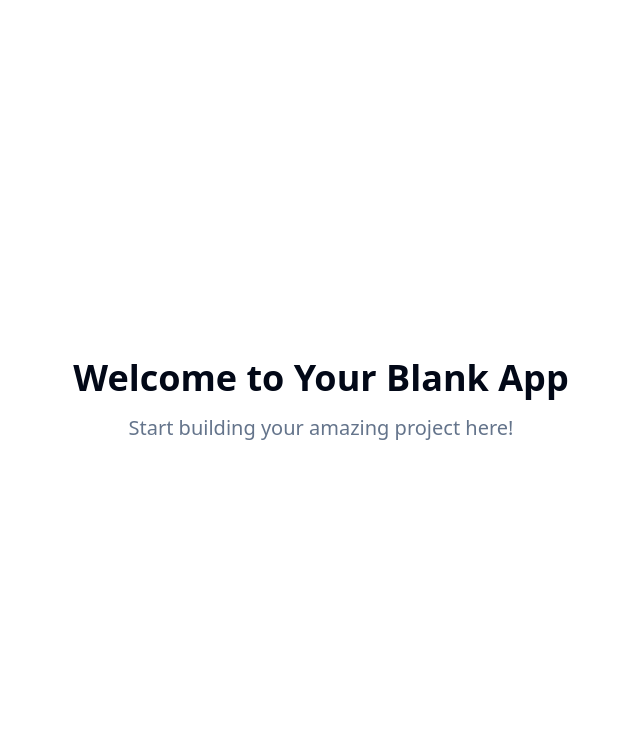
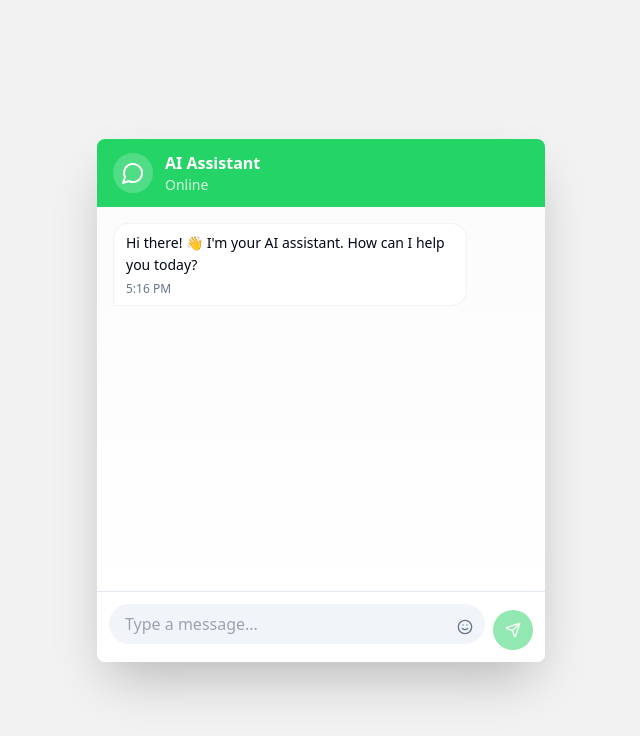
Before and after one commit to wearegold/chat-ai-wizards, a React (Vite) app: page / in a window 1280 px wide. Shown: the top 736 px of the page, without its empty margins (319-959 px from the left). Built offline with nearby package versions, Linux system fonts and the light colour scheme.

Commit message:
Add AI chat integration

```diff
--- a/index.html
+++ b/index.html
@@ -3,11 +3,11 @@
   <head>
     <meta charset="UTF-8" />
     <meta name="viewport" content="width=device-width, initial-scale=1.0" />
-    <title>chat-ai-wizards</title>
-    <meta name="description" content="Lovable Generated Project" />
+    <title>AI WhatsApp Chat Assistant</title>
+    <meta name="description" content="Interactive AI chat assistant with WhatsApp-style interface" />
     <meta name="author" content="Lovable" />
 
-    <meta property="og:title" content="chat-ai-wizards" />
+    <meta property="og:title" content="41f7ec3f-5de6-46dc-9e2f-716012c641df" />
     <meta property="og:description" content="Lovable Generated Project" />
     <meta property="og:type" content="website" />
     <meta property="og:image" content="https://lovable.dev/opengraph-image-p98pqg.png" />
--- /dev/null
+++ b/src/components/ChatInput.tsx
@@ -0,0 +1,68 @@
+import React, { useState } from 'react';
+import { Send, Smile } from 'lucide-react';
+import { Button } from '@/components/ui/button';
+
+interface ChatInputProps {
+  onSendMessage: (message: string) => void;
+}
+
+export const ChatInput: React.FC<ChatInputProps> = ({ onSendMessage }) => {
+  const [message, setMessage] = useState('');
+
+  const handleSubmit = (e: React.FormEvent) => {
+    e.preventDefault();
+    if (message.trim()) {
+      onSendMessage(message.trim());
+      setMessage('');
+    }
+  };
+
+  const handleKeyPress = (e: React.KeyboardEvent) => {
+    if (e.key === 'Enter' && !e.shiftKey) {
+      e.preventDefault();
+      handleSubmit(e);
+    }
+  };
+
+  return (
+    <div className="border-t border-border bg-white p-3">
+      <form onSubmit={handleSubmit} className="flex items-end gap-2">
+        <div className="flex-1 relative">
+          <textarea
+            value={message}
+            onChange={(e) => setMessage(e.target.value)}
+            onKeyPress={handleKeyPress}
+            placeholder="Type a message..."
+            className="w-full resize-none rounded-full px-4 py-2 pr-10 bg-muted border-0 outline-none focus:ring-2 focus:ring-primary/20 max-h-20 min-h-[40px] transition-all duration-200"
+            rows={1}
+            style={{
+              height: 'auto',
+              minHeight: '40px',
+            }}
+            onInput={(e) => {
+              const target = e.target as HTMLTextAreaElement;
+              target.style.height = 'auto';
+              target.style.height = Math.min(target.scrollHeight, 80) + 'px';
+            }}
+          />
+          <Button
+            type="button"
+            variant="ghost"
+            size="sm"
+            className="absolute right-2 top-1/2 -translate-y-1/2 h-6 w-6 p-0 hover:bg-transparent"
+          >
+            <Smile className="w-4 h-4 text-muted-foreground" />
+          </Button>
+        </div>
+        <Button
+          type="submit"
+          size="sm"
+          className="rounded-full h-10 w-10 p-0 bg-primary hover:bg-primary/90 transition-all duration-200 hover:scale-105"
+          disabled={!message.trim()}
+        >
+          <Send className="w-4 h-4" />
+        </Button>
+      </form>
+    </div>
+  );
+};
--- /dev/null
+++ b/src/components/ChatInterface.tsx
@@ -0,0 +1,87 @@
+import React, { useState, useRef, useEffect } from 'react';
+import { MessageBubble } from './MessageBubble';
+import { ChatInput } from './ChatInput';
+import { TypingIndicator } from './TypingIndicator';
+import { MessageCircle } from 'lucide-react';
+
+export interface Message {
+  id: string;
+  text: string;
+  isUser: boolean;
+  timestamp: Date;
+}
+
+export const ChatInterface = () => {
+  const [messages, setMessages] = useState<Message[]>([
+    {
+      id: '1',
+      text: "Hi there! 👋 I'm your AI assistant. How can I help you today?",
+      isUser: false,
+      timestamp: new Date(),
+    },
+  ]);
+  const [isTyping, setIsTyping] = useState(false);
+  const messagesEndRef = useRef<HTMLDivElement>(null);
+
+  const scrollToBottom = () => {
+    messagesEndRef.current?.scrollIntoView({ behavior: 'smooth' });
+  };
+
+  useEffect(() => {
+    scrollToBottom();
+  }, [messages, isTyping]);
+
+  const handleSendMessage = async (text: string) => {
+    const userMessage: Message = {
+      id: Date.now().toString(),
+      text,
+      isUser: true,
+      timestamp: new Date(),
+    };
+
+    setMessages(prev => [...prev, userMessage]);
+    setIsTyping(true);
+
+    // Simulate AI response delay
+    setTimeout(() => {
+      const aiMessage: Message = {
+        id: (Date.now() + 1).toString(),
+        text: "Thanks for your message! This is where the GPT integration would respond. To enable real AI responses, you'll need to connect to Supabase for backend functionality.",
+        isUser: false,
+        timestamp: new Date(),
+      };
+
+      setMessages(prev => [...prev, aiMessage]);
+      setIsTyping(false);
+    }, 1000 + Math.random() * 2000);
+  };
+
+  return (
+    <div className="min-h-screen bg-chat-background flex items-center justify-center p-4">
+      <div className="w-full max-w-md bg-white rounded-lg shadow-2xl overflow-hidden">
+        {/* Header */}
+        <div className="bg-primary px-4 py-3 flex items-center gap-3">
+          <div className="w-10 h-10 bg-white/20 rounded-full flex items-center justify-center">
+            <MessageCircle className="w-6 h-6 text-white" />
+          </div>
+          <div>
+            <h1 className="text-white font-semibold">AI Assistant</h1>
+            <p className="text-white/80 text-sm">Online</p>
+          </div>
+        </div>
+
+        {/* Messages Container */}
+        <div className="h-96 overflow-y-auto p-4 space-y-3 bg-gradient-to-b from-chat-background/30 to-white">
+          {messages.map((message) => (
+            <MessageBubble key={message.id} message={message} />
+          ))}
+          {isTyping && <TypingIndicator />}
+          <div ref={messagesEndRef} />
+        </div>
+
+        {/* Input Area */}
+        <ChatInput onSendMessage={handleSendMessage} />
+      </div>
+    </div>
+  );
+};
--- /dev/null
+++ b/src/components/MessageBubble.tsx
@@ -0,0 +1,41 @@
+import React from 'react';
+import { Message } from './ChatInterface';
+import { Check, CheckCheck } from 'lucide-react';
+
+interface MessageBubbleProps {
+  message: Message;
+}
+
+export const MessageBubble: React.FC<MessageBubbleProps> = ({ message }) => {
+  const formatTime = (date: Date) => {
+    return date.toLocaleTimeString('en-US', {
+      hour: 'numeric',
+      minute: '2-digit',
+      hour12: true
+    });
+  };
+
+  return (
+    <div className={`flex ${message.isUser ? 'justify-end' : 'justify-start'}`}>
+      <div
+        className={`
+          max-w-[85%] px-3 py-2 rounded-2xl relative transition-all duration-200 hover:scale-[1.02]
+          ${message.isUser
+            ? 'bg-chat-user-bubble text-chat-user-text rounded-br-sm'
+            : 'bg-chat-ai-bubble text-chat-ai-text border border-border/50 rounded-bl-sm'
+          }
+        `}
+      >
+        <p className="text-sm leading-relaxed break-words">{message.text}</p>
+        <div className={`flex items-center gap-1 mt-1 ${message.isUser ? 'justify-end' : 'justify-start'}`}>
+          <span className={`text-xs ${message.isUser ? 'text-white/70' : 'text-muted-foreground'}`}>
+            {formatTime(message.timestamp)}
+          </span>
+          {message.isUser && (
+            <CheckCheck className="w-3 h-3 text-white/70" />
+          )}
+        </div>
+      </div>
+    </div>
+  );
+};
--- /dev/null
+++ b/src/components/TypingIndicator.tsx
@@ -0,0 +1,18 @@
+import React from 'react';
+
+export const TypingIndicator = () => {
+  return (
+    <div className="flex justify-start">
+      <div className="bg-chat-ai-bubble border border-border/50 px-4 py-3 rounded-2xl rounded-bl-sm max-w-[85%]">
+        <div className="flex items-center gap-1">
+          <div className="flex gap-1">
+            <div className="w-2 h-2 bg-muted-foreground/40 rounded-full animate-bounce" style={{ animationDelay: '0ms' }}></div>
+            <div className="w-2 h-2 bg-muted-foreground/40 rounded-full animate-bounce" style={{ animationDelay: '150ms' }}></div>
+            <div className="w-2 h-2 bg-muted-foreground/40 rounded-full animate-bounce" style={{ animationDelay: '300ms' }}></div>
+          </div>
+          <span className="text-xs text-muted-foreground ml-2">AI is typing...</span>
+        </div>
+      </div>
+    </div>
+  );
+};
--- a/src/index.css
+++ b/src/index.css
@@ -17,8 +17,9 @@ All colors MUST be HSL.
     --popover: 0 0% 100%;
     --popover-foreground: 222.2 84% 4.9%;
 
-    --primary: 222.2 47.4% 11.2%;
-    --primary-foreground: 210 40% 98%;
+    /* WhatsApp-inspired color scheme */
+    --primary: 142 70% 49%; /* WhatsApp green */
+    --primary-foreground: 0 0% 100%;
 
     --secondary: 210 40% 96.1%;
     --secondary-foreground: 222.2 47.4% 11.2%;
@@ -26,15 +27,26 @@ All colors MUST be HSL.
     --muted: 210 40% 96.1%;
     --muted-foreground: 215.4 16.3% 46.9%;
 
-    --accent: 210 40% 96.1%;
-    --accent-foreground: 222.2 47.4% 11.2%;
+    --accent: 142 70% 49%;
+    --accent-foreground: 0 0% 100%;
 
     --destructive: 0 84.2% 60.2%;
     --destructive-foreground: 210 40% 98%;
 
     --border: 214.3 31.8% 91.4%;
     --input: 214.3 31.8% 91.4%;
-    --ring: 222.2 84% 4.9%;
+    --ring: 142 70% 49%;
+
+    /* Chat-specific colors */
+    --chat-background: 0 0% 95%;
+    --chat-user-bubble: 142 70% 49%;
+    --chat-ai-bubble: 0 0% 100%;
+    --chat-user-text: 0 0% 100%;
+    --chat-ai-text: 222.2 84% 4.9%;
+
+    /* Animations */
+    --transition-bounce: all 0.2s cubic-bezier(0.68, -0.55, 0.265, 1.55);
+    --transition-smooth: all 0.3s cubic-bezier(0.4, 0, 0.2, 1);
 
     --radius: 0.5rem;
 
--- a/src/pages/Index.tsx
+++ b/src/pages/Index.tsx
@@ -1,14 +1,7 @@
-// Update this page (the content is just a fallback if you fail to update the page)
+import { ChatInterface } from '@/components/ChatInterface';
 
 const Index = () => {
-  return (
-    <div className="min-h-screen flex items-center justify-center bg-background">
-      <div className="text-center">
-        <h1 className="text-4xl font-bold mb-4">Welcome to Your Blank App</h1>
-        <p className="text-xl text-muted-foreground">Start building your amazing project here!</p>
-      </div>
-    </div>
-  );
+  return <ChatInterface />;
 };
 
 export default Index;
--- a/tailwind.config.ts
+++ b/tailwind.config.ts
@@ -52,6 +52,13 @@ export default {
 					DEFAULT: 'hsl(var(--card))',
 					foreground: 'hsl(var(--card-foreground))'
 				},
+				chat: {
+					background: 'hsl(var(--chat-background))',
+					'user-bubble': 'hsl(var(--chat-user-bubble))',
+					'ai-bubble': 'hsl(var(--chat-ai-bubble))',
+					'user-text': 'hsl(var(--chat-user-text))',
+					'ai-text': 'hsl(var(--chat-ai-text))'
+				},
 				sidebar: {
 					DEFAULT: 'hsl(var(--sidebar-background))',
 					foreground: 'hsl(var(--sidebar-foreground))',
```
